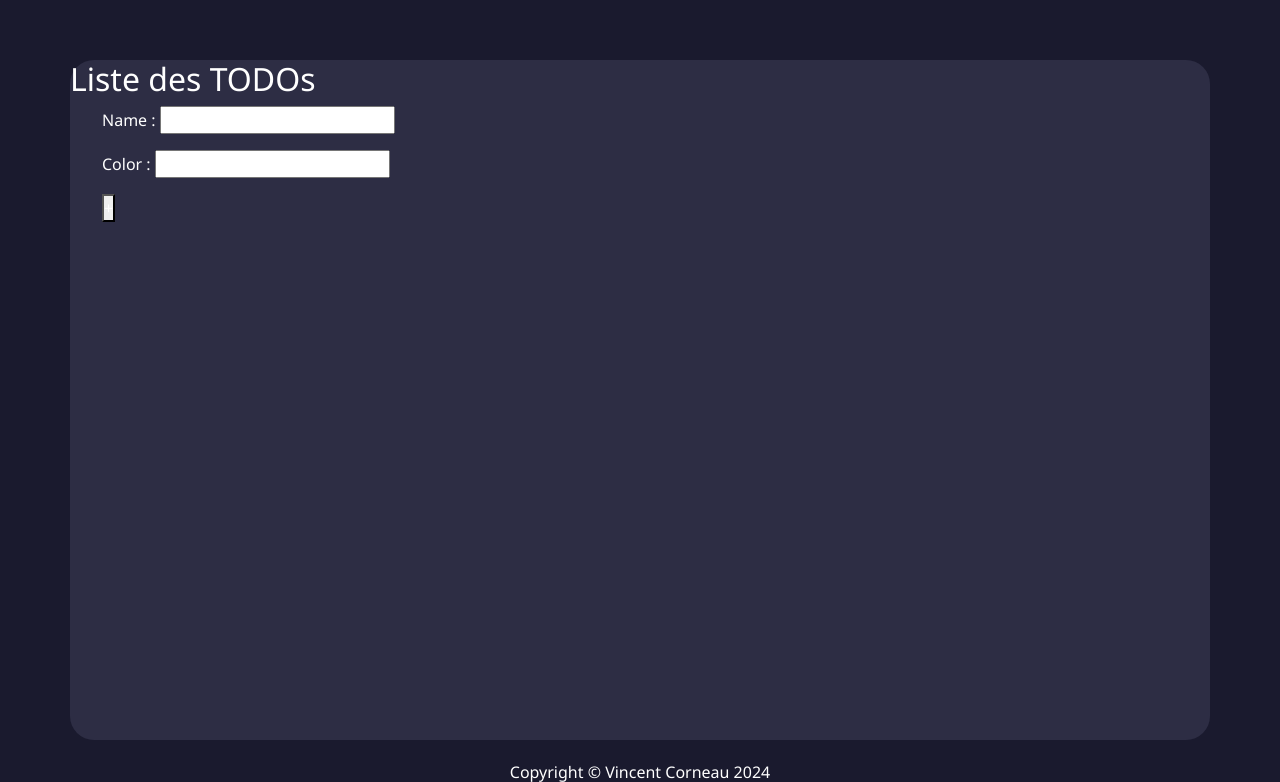
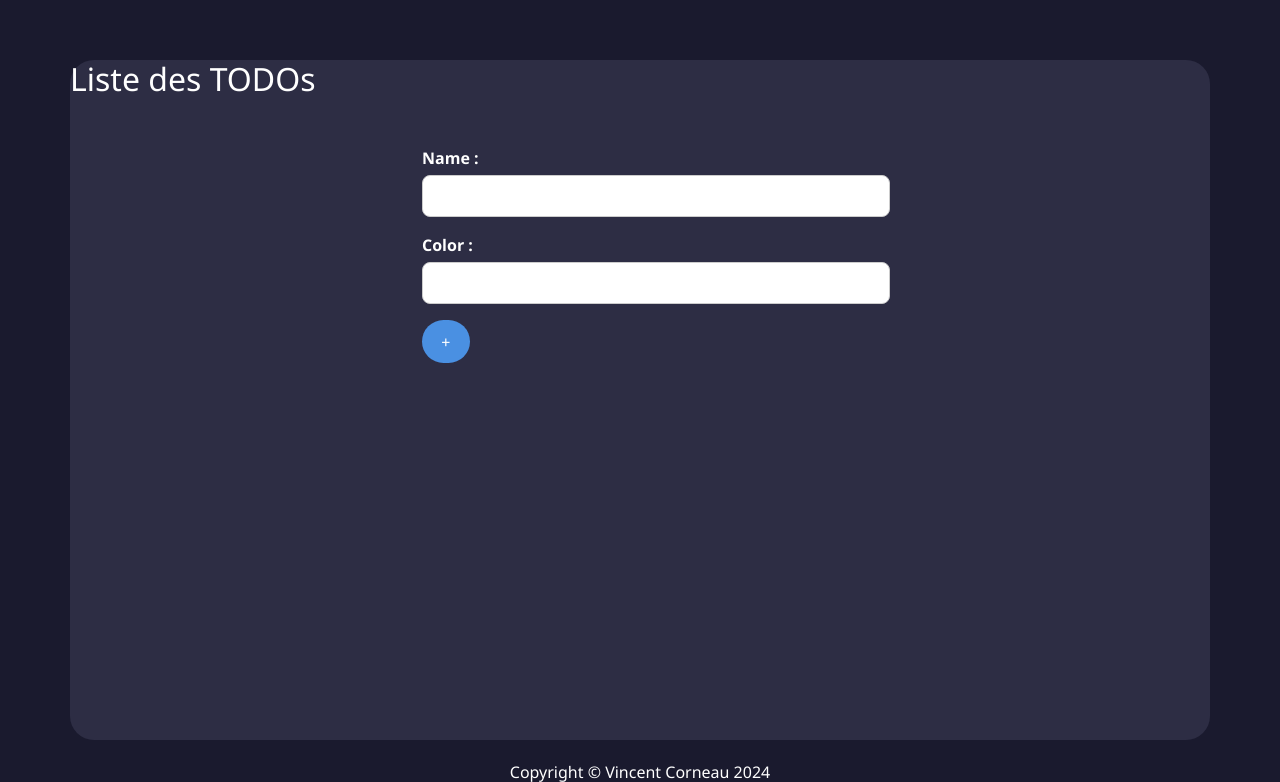
Before and after one commit to dev-2332516/Web-Dev-Proto-Django, a Django app: page /newcategory in a window 1280 px wide. Shown: the top 782 px of the page. Run offline with Django 5.2, Linux system fonts and the light colour scheme; some libraries are stand-ins or nearby versions.

Commit message:
feat: ajouter couleurs et meilleur css sur les forms

```diff
--- /dev/null
+++ b/todo_project/static/css/form.css
@@ -0,0 +1,62 @@
+/* Example custom form styling */
+
+form {
+    max-width: 500px;
+    margin: 2rem auto;
+    padding: 1rem;
+    border-radius: 12px;
+}
+
+form p {
+    margin-bottom: 1rem;
+}
+
+form label {
+    display: block;
+    font-weight: bold;
+    margin-bottom: 0.3rem;
+}
+
+form input, form select, form textarea {
+    width: 100%;
+    padding: 0.5rem;
+    border: 1px solid #ccc;
+    border-radius: 8px;
+    font-size: 1rem;
+    color: #1a1a2e;
+
+}
+
+button {
+    background: #4a90e2;
+    color: white;
+    border: none;
+    padding: 0.6rem 1.2rem;
+    border-radius: 1.5rem;
+    font-size: 1rem;
+    cursor: pointer;
+}
+
+button:hover {
+    background: #357ab7;
+}
+
+.form-control {
+    width: 100%;
+    padding: 0.5rem;
+    border: 1px solid #ddd;
+    border-radius: 8px;
+}
+
+.form-check-input {
+    margin-right: 0.5rem;
+}
+
+.form-select {
+    padding: 0.5rem;
+    border-radius: 8px;
+}
+
+option {
+    color: #1a1a2e;
+}
--- a/todo_project/static/css/styles.css
+++ b/todo_project/static/css/styles.css
@@ -38,11 +38,10 @@ body {
     border: #3b3b5a solid 3px;
 }
 
-.add-btn {
+.buttons-group {
     position: absolute;
     bottom: 10px; /* Distance from the bottom */
     right: 10px;
-    border-radius: 1.5rem;
 }
 
 .todo-title {
@@ -53,3 +52,7 @@ body {
     background-color: transparent;
     border: transparent 0px;
 }
+
+.btn {
+    border-radius: 1.5rem;
+}
--- a/todo_project/todo_app/forms.py
+++ b/todo_project/todo_app/forms.py
@@ -3,15 +3,15 @@ from django import forms
 from .models import Todo
 from .models import Category
 from colorfield.forms import ColorField
-from colorfield.widgets import ColorWidget
 
 class TodoForm(forms.ModelForm):
     name = forms.CharField(max_length=20)
     description = forms.CharField(max_length=150)
 
+
     class Meta:
         model = Todo
-        fields = ['name', 'description']
+        fields = ['name', 'description', 'category']
 
 class CategoryForm(forms.ModelForm):
     name = forms.CharField(max_length=20)
@@ -19,7 +19,7 @@ class CategoryForm(forms.ModelForm):
 
     class Meta:
         model = Category
-        fields = ['name', 'color']
+        fields = ['name', 'color',]
         widgets = {
-            'color': ColorWidget,
-        }
+                   'name': forms.TextInput(attrs={'class': 'form-control'}),
+               }
--- a/todo_project/todo_app/models.py
+++ b/todo_project/todo_app/models.py
@@ -1,11 +1,30 @@
 from colorfield.fields import ColorField
 from django.db import models
+
+class Category(models.Model):
+    id = models.AutoField(primary_key=True)
+    name = models.CharField(max_length=20, verbose_name="Nom")
+    color = ColorField(default='#FF0000')
+    # backgroundColor = hex_to_rgba(color)
+    def __str__(self):
+        return self.name
+
+    class Meta:
+        ordering = ('id', 'name', 'color',)
+        verbose_name = "categorie"
+        verbose_name_plural = "categorie"
 
 class Todo(models.Model):
     id = models.AutoField(primary_key=True)
     name = models.CharField(max_length=20, verbose_name="Nom")
     description = models.CharField(max_length=150, verbose_name="Description")
     isDone = models.BooleanField(default=False)
+    category = models.ForeignKey(
+        Category,
+        on_delete=models.CASCADE,
+        related_name="todos",
+        null=True, blank=True
+    )
     def __str__(self):
         return self.name
 
@@ -13,15 +32,3 @@ class Todo(models.Model):
         ordering = ('id', 'name','description' ,'isDone')
         verbose_name = "todo"
         verbose_name_plural = "todo"
-
-class Category(models.Model):
-    id = models.AutoField(primary_key=True)
-    name = models.CharField(max_length=20, verbose_name="Nom")
-    color = ColorField(default='#FF0000')
-    def __str__(self):
-        return self.name
-
-    class Meta:
-        ordering = ('id', 'name', 'color')
-        verbose_name = "categorie"
-        verbose_name_plural = "categorie"
--- a/todo_project/todo_app/templates/category-form.html
+++ b/todo_project/todo_app/templates/category-form.html
@@ -5,12 +5,13 @@
 {% load static %}
 
 <h2>Liste des TODOs</h2>
+<link rel="stylesheet" href="{% static 'css/form.css' %}">
 
 <ul>
   <form method="post">
     {% csrf_token %}
     {{ form.as_p }}
-    <button type="submit">+</button>
+    <button type="btn btn-primary">+</button>
   </form>
 </ul>
 
--- a/todo_project/todo_app/templates/todo-form.html
+++ b/todo_project/todo_app/templates/todo-form.html
@@ -5,6 +5,7 @@
 {% load static %}
 
 <h2>Liste des TODOs</h2>
+<link rel="stylesheet" href="{% static 'css/form.css' %}">
 
 <ul>
   <form method="post">
--- a/todo_project/todo_app/views.py
+++ b/todo_project/todo_app/views.py
@@ -1,6 +1,7 @@
 from django.http import Http404, HttpResponse, HttpResponseRedirect
 from django.shortcuts import render, redirect
 from django.views.generic.base import View
+
 
 from .forms import TodoForm
 from .forms import CategoryForm
```
Also changed, not shown: requirements.txt (+10 -0 lines), todo_project/todo_app/templates/todo-list.html (+28 -4 lines), todo_project/todo_app/templatetags/color_filter.py (added, +23 -0 lines), todo_project/db.sqlite3, todo_project/todo_app/migrations/0005_todo_category.py (added), todo_project/todo_app/migrations/0006_alter_category_options_category_background_color.py (added), todo_project/todo_app/migrations/0007_alter_category_options_and_more.py (added), todo_project/todo_app/migrations/0008_alter_category_options_and_more.py (added), todo_project/todo_app/templatetags/__init__.py (added).
